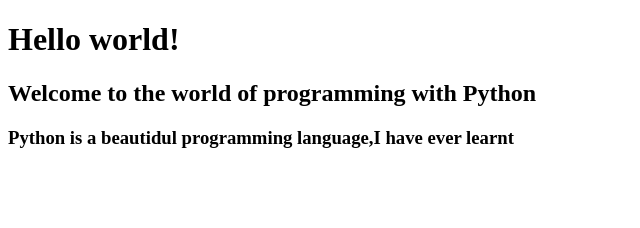
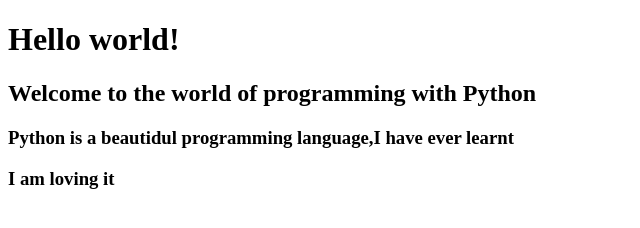
Before and after one commit to chandrasekaran1011/Cs50, a plain HTML site: page index.html in a window 1280 px wide. Shown: the whole page, without its empty margins (0-640 px from the left). Drawn offline with Linux system fonts and the light colour scheme.

Commit message:
Updating Index.html
testing

```diff
--- a/index.html
+++ b/index.html
@@ -10,6 +10,6 @@
 		<h1>Hello world!</h1>
 		<h2>Welcome to the world of programming with Python </h2>
 		<h3>Python is a beautidul programming language,I have ever learnt</h3>
-
+		<h3>I am loving it</h3>
 	</body>
 </html>
```
